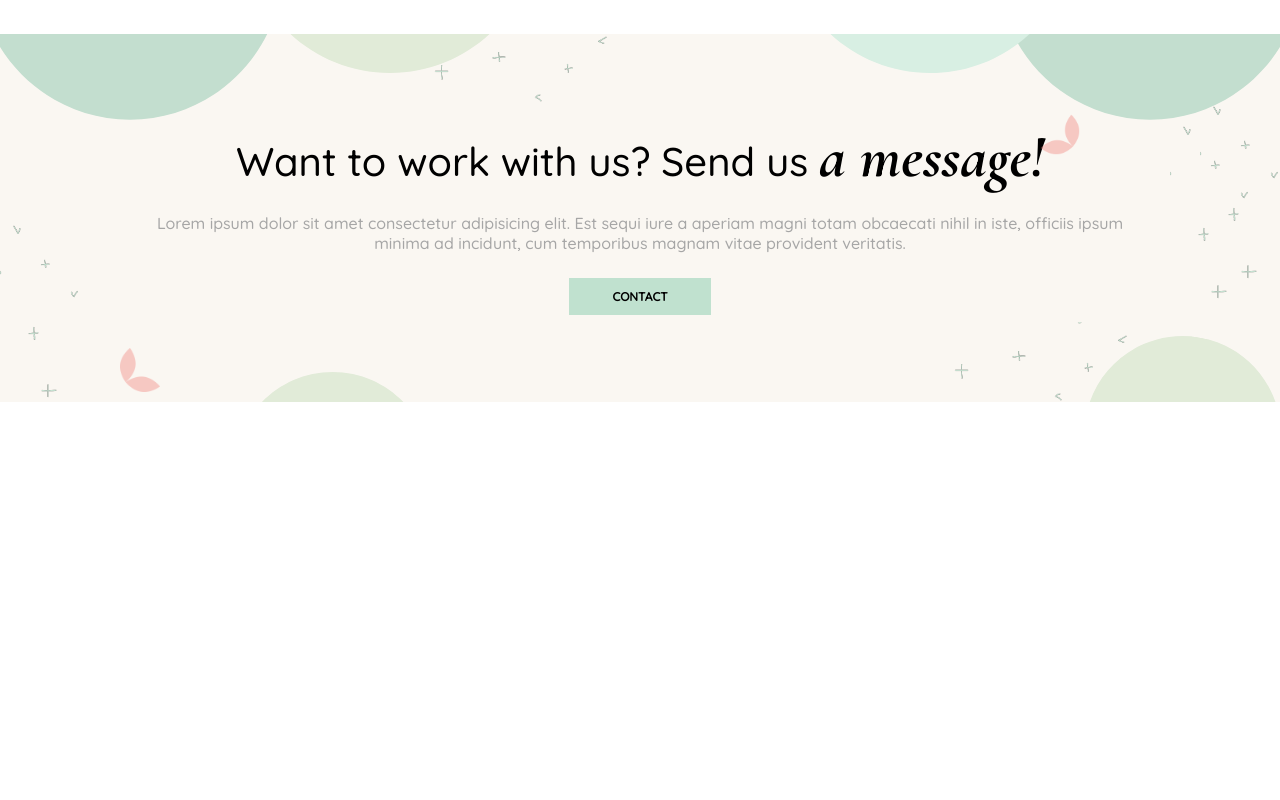
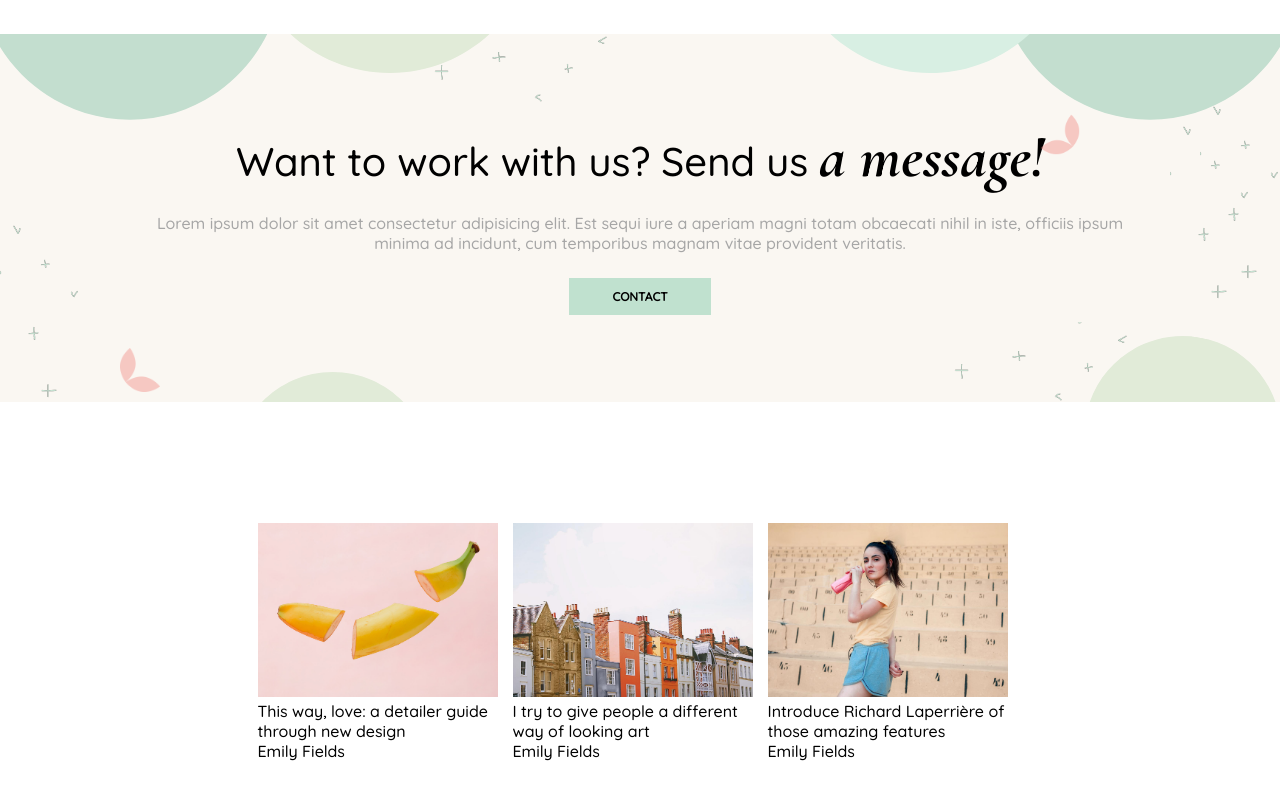
Before and after one commit to camillapalombi/proj-html-vuejs, a Vue app: page / in a window 1280 px wide. Shown: the part 1938-2738 px from the top of the page. Before the commit the page ends 2340 px from the top, so only its background shows below. Built offline with nearby package versions, Linux system fonts and the light colour scheme.

Commit message:
Inizio Main Section Five

```diff
--- a/src/components/MainMaree.vue
+++ b/src/components/MainMaree.vue
@@ -33,8 +33,10 @@
         <img class="foglioline-1" src="./../../public/img/short-slider-rev-1-img-2.png" alt="Foglioline">
         <img class="foglioline-2" src="./../../public/img/short-slider-rev-1-img-6.png" alt="Foglioline">
 
+      </section>
 
-      </section>
+      <!--SECTION 5 -->
+      <main-section-five />
 
   </main>
 </template>
@@ -43,13 +45,15 @@
 import MainSectionOne from '@/components/MainSectionOne.vue'
 import MainSectionTwo from '@/components/MainSectionTwo.vue'
 import MainSectionThree from '@/components/MainSectionThree.vue'
+import MainSectionFive from '@/components/MainSectionFive.vue'
 
 export default {
 name: 'MainMaree',
 components: {
     MainSectionOne,
     MainSectionTwo,
-    MainSectionThree
+    MainSectionThree,
+    MainSectionFive
 }
 }
 </script>
@@ -98,6 +102,7 @@ h2 {
   font-weight: bold;
   margin-top: 25px;
   position: relative;
+  transition: all 1s;
 }
 .clouds {
   width: 500px;
--- /dev/null
+++ b/src/components/MainSectionFive.vue
@@ -0,0 +1,66 @@
+<template>
+  <section class="section-five">
+
+      <div class="container-single-card" v-for="element in arrCalendar" :key="element.title">
+
+        <img class="calendar-img" :src="require('./../../public/img/' + element.image)" alt="Calendar image">
+        <div class="title">{{ element.title }}</div>
+        <div class="author">{{ element.author }}</div>
+
+      </div>
+
+  </section>
+</template>
+
+<script>
+export default {
+name: 'MainSectionFive',
+data () {
+    return {
+        arrCalendar: [
+            {
+                title: 'This way, love: a detailer guide through new design',
+                author: 'Emily Fields',
+                image: 'h-2-blog-img-1.jpg',
+                day: '07',
+                month: 'MAY \'19',
+            },
+            {
+                title: 'I try to give people a different way of looking art',
+                author: 'Emily Fields',
+                image: 'h-2-blog-img-2.jpg',
+                day: '07',
+                month: 'MAY \'19',
+            },
+            {
+                title: 'Introduce Richard Laperrière of those amazing features',
+                author: 'Emily Fields',
+                image: 'h-2-blog-img-3.jpg',
+                day: '07',
+                month: 'MAY \'19',
+            },
+        ]
+    }
+}
+}
+</script>
+
+<style scoped lang="scss">
+//import variabili colori
+@import '../assets/style/partials/variables';
+
+.section-five {
+    height: 30rem;
+    display: flex;
+    justify-content: center;
+    align-items: center;
+}
+.container-single-card {
+    width: 240px;
+    margin-right: 15px;
+    .calendar-img {
+        width: 100%;
+    }
+}
+
+</style>
```
